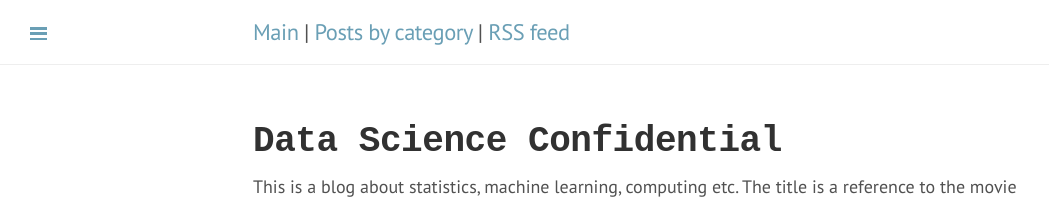
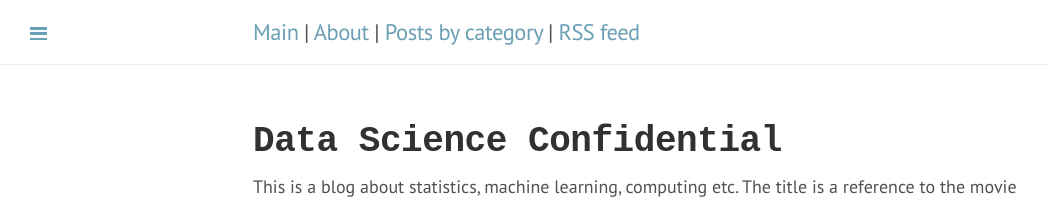
Before and after one commit to datascienceconfidential/datascienceconfidential.github.io, a Jekyll site: the page built from index.html, in a window 1280 px wide. Shown: the top 205 px of the page, without its empty margins (0-1049 px from the left). Built offline with Jekyll 4.4.1, drawn with Linux system fonts in a browser that asks for light colours.

Commit message:
Added a link to an about page

```diff
--- a/_layouts/default.html
+++ b/_layouts/default.html
@@ -25,7 +25,8 @@
       <div class="masthead">
         <div class="container">
           <h3 class="masthead-title">
-		  <a href="{{site.url}}" title="Home">Main</a> | <a href="{{site.baseurl}}/categories/">
+		  <a href="{{site.url}}" title="Home">Main</a> | <a href="{{site.url}}/about.html" title="Home">About</a> |
+		  <a href="{{site.baseurl}}/categories/">
 		  Posts by category</a> | <a href="{{site.baseurl}}/feed.xml">RSS feed</a>
           </h3>
         </div>
```
